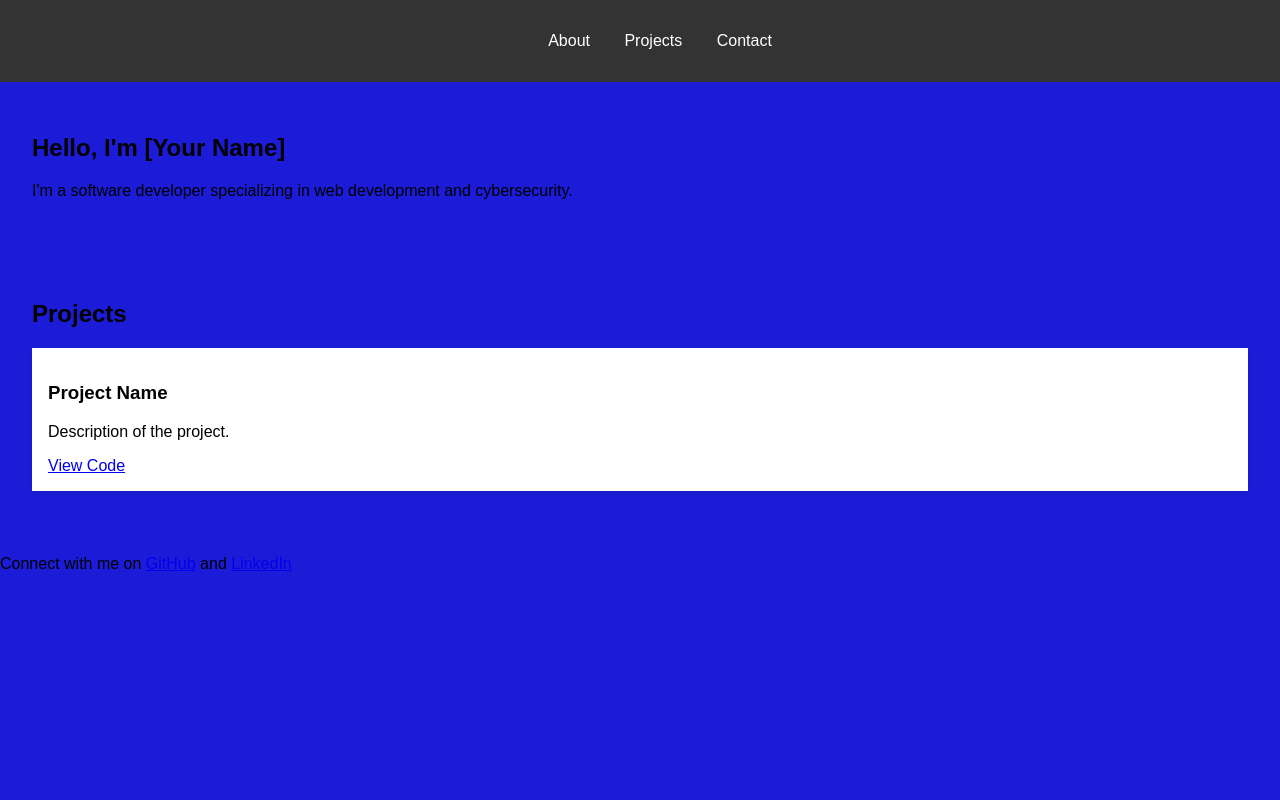
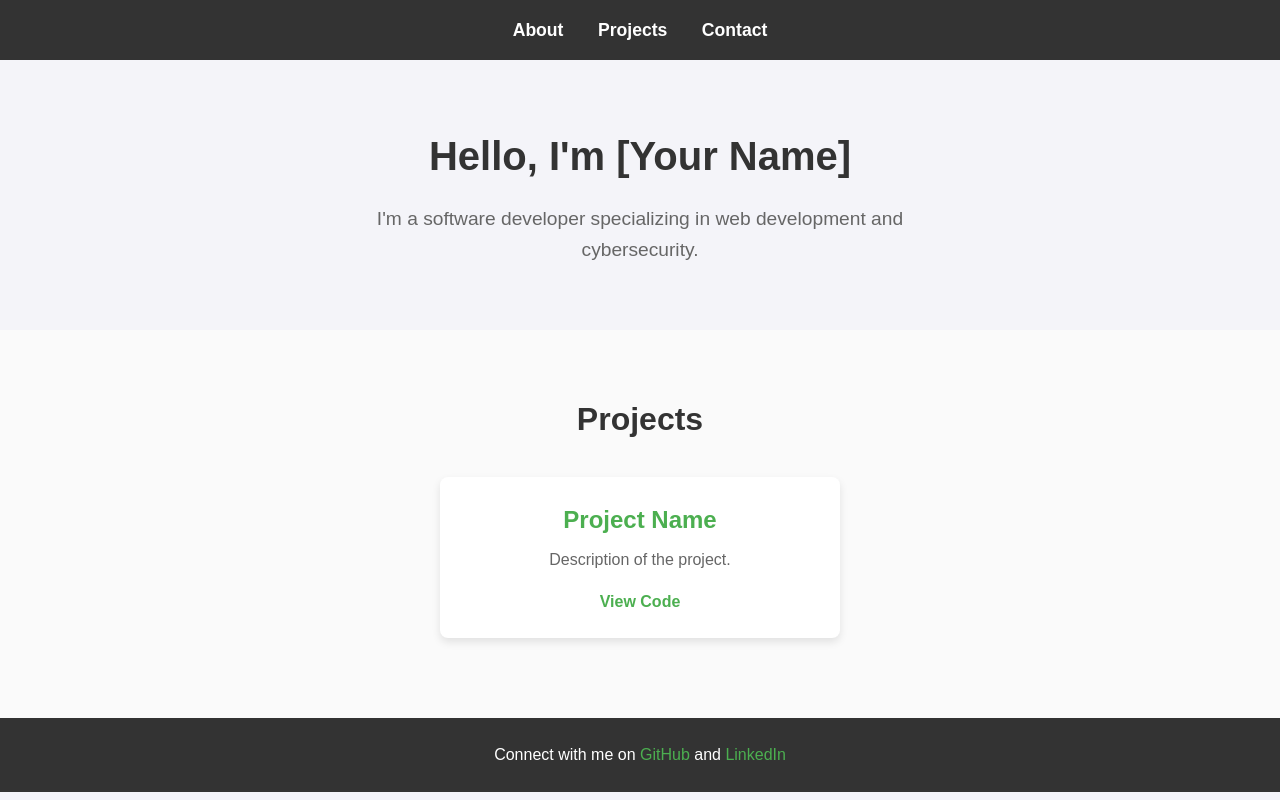
Before and after one commit to jmerhere/PortfolioWebsite, a plain HTML site: page index.html in a window 1280 px wide. Drawn offline with Linux system fonts and the light colour scheme.

Commit message:
Update website.css

```diff
--- a/website.css
+++ b/website.css
@@ -1,18 +1,26 @@
+/* General Styles */
+* {
+  margin: 0;
+  padding: 0;
+  box-sizing: border-box;
+}
+
 body {
   font-family: Arial, sans-serif;
-  background-color: #1c1cd8;
-  margin: 0;
-  padding: 0;
+  color: #333;
+  background-color: #f4f4f9;
+  line-height: 1.6;
 }
 
+/* Header Styles */
 header {
   background-color: #333;
-  padding: 1rem;
+  padding: 1rem 0;
+  text-align: center;
 }
 
 header nav ul {
   list-style: none;
-  text-align: center;
 }
 
 header nav ul li {
@@ -23,15 +31,102 @@ header nav ul li {
 header nav ul li a {
   color: white;
   text-decoration: none;
+  font-weight: bold;
+  font-size: 1.1rem;
+  transition: color 0.3s ease;
 }
 
-section {
-  padding: 2rem;
+header nav ul li a:hover {
+  color: #4CAF50; /* Highlight color */
+}
+
+/* About Section */
+#about {
+  padding: 4rem 2rem;
+  text-align: center;
+}
+
+#about h1 {
+  font-size: 2.5rem;
+  color: #333;
+  margin-bottom: 1rem;
+}
+
+#about p {
+  font-size: 1.2rem;
+  color: #666;
+  max-width: 600px;
+  margin: 0 auto;
+}
+
+/* Projects Section */
+#projects {
+  padding: 4rem 2rem;
+  background-color: #fafafa;
+  text-align: center;
+}
+
+#projects h2 {
+  font-size: 2rem;
+  color: #333;
+  margin-bottom: 2rem;
 }
 
 .project-card {
   background-color: white;
-  padding: 1rem;
-  margin: 1rem 0;
-  box-shadow: 0 2px 5px rgba(0, 0, 0, 0.1);
+  max-width: 400px;
+  margin: 1rem auto;
+  padding: 1.5rem;
+  box-shadow: 0 4px 8px rgba(0, 0, 0, 0.1);
+  border-radius: 8px;
+  transition: transform 0.3s ease;
 }
+
+.project-card:hover {
+  transform: scale(1.05);
+}
+
+.project-card h3 {
+  font-size: 1.5rem;
+  color: #4CAF50;
+  margin-bottom: 0.5rem;
+}
+
+.project-card p {
+  color: #666;
+  font-size: 1rem;
+  margin-bottom: 1rem;
+}
+
+.project-card a {
+  text-decoration: none;
+  color: #4CAF50;
+  font-weight: bold;
+  transition: color 0.3s ease;
+}
+
+.project-card a:hover {
+  color: #333;
+}
+
+/* Footer Styles */
+footer {
+  background-color: #333;
+  color: white;
+  text-align: center;
+  padding: 1.5rem 0;
+}
+
+footer p {
+  font-size: 1rem;
+}
+
+footer a {
+  color: #4CAF50;
+  text-decoration: none;
+  transition: color 0.3s ease;
+}
+
+footer a:hover {
+  color: #fff;
+}
```
